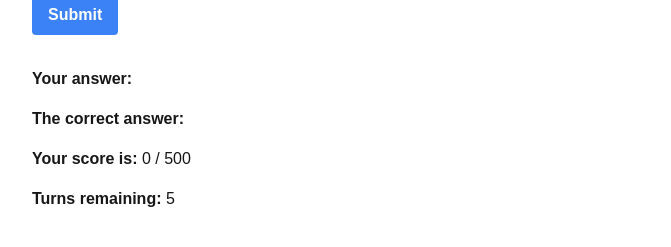
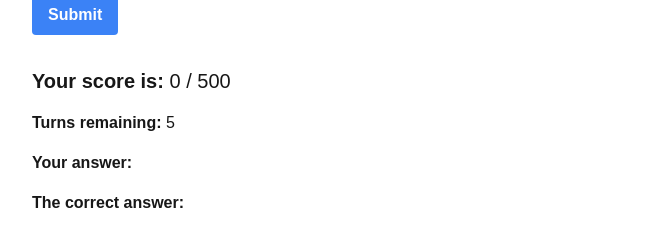
Before and after one commit to CogappLabs/flashback-frames, a Next.js app: page / in a window 1280 px wide. Shown: the part 665-912 px from the top of the page, without its empty margins (304-975 px from the left). Built offline with nearby package versions, Linux system fonts and the light colour scheme; no server answers.

Commit message:
Adjust next button

```diff
--- a/app/page.js
+++ b/app/page.js
@@ -37,6 +37,10 @@ function HomeContent() {
   };
 
   const handleNext = async () => {
+    if (turnsRemaining === 0) {
+      return;
+    }
+
     await getPhoto();
     setRevealYear(false);
     setShowNextButton(false); // Hide the "Next" button after fetching a new photo
@@ -86,6 +90,8 @@ function HomeContent() {
             </button>
           )}
         </form>
+        <p className="mb-4 text-xl"><span className="font-bold">{turnsRemaining == 0 ? 'Game over! Your final score is:' : 'Your score is:'}</span> {score} / 500</p>
+        <p className="mb-4"><span className="font-bold">Turns remaining:</span> {turnsRemaining}</p>
         <p className="mb-4">
           <span className="font-bold">Your answer:</span>
           { revealYear && <span className="rounded border-solid border-2 border-sky-500 p-2">{ userAnswer }</span> }
@@ -94,8 +100,6 @@ function HomeContent() {
           <span className="font-bold">The correct answer:</span>
           { revealYear && <span className="rounded border-solid border-2 border-sky-500 p-2">{ randomPhoto.year }</span> }
         </p>
-        <p className="mb-4"><span className="font-bold">{turnsRemaining == 0 ? 'Game over! Your final score is:' : 'Your score is:'}</span> {score} / 500</p>
-        <p><span className="font-bold">Turns remaining:</span> {turnsRemaining}</p>
       </div>
     </div>
   );
```
